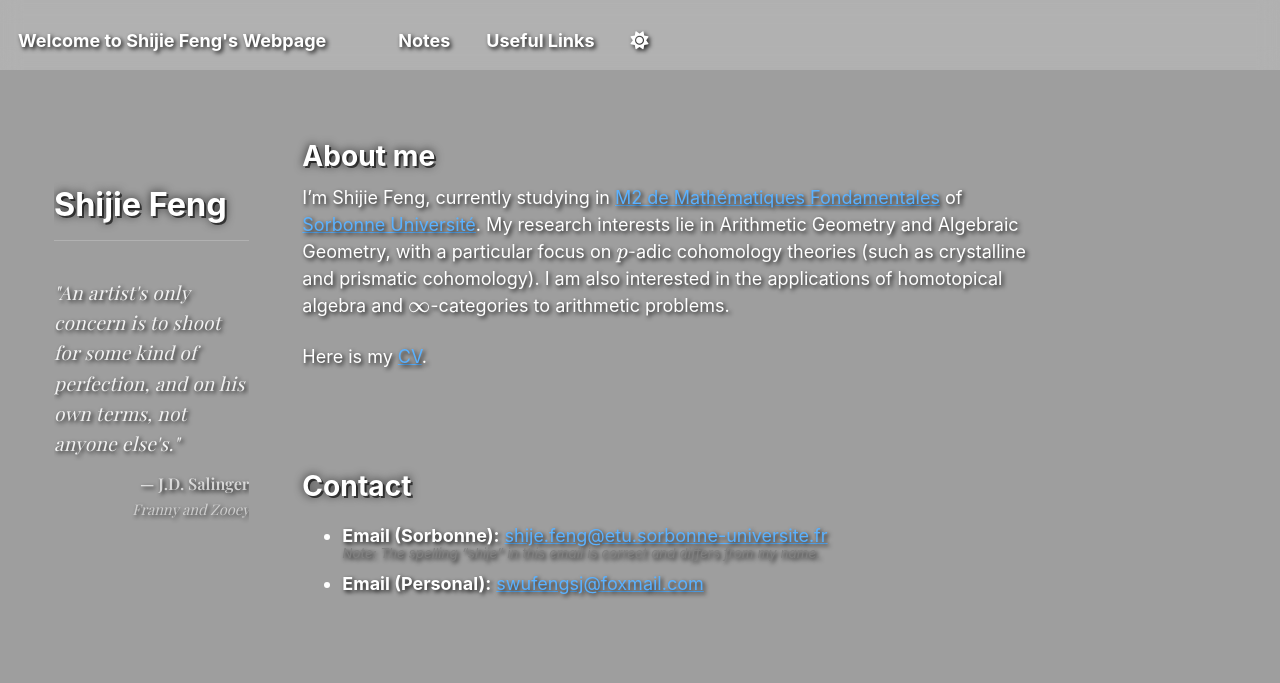
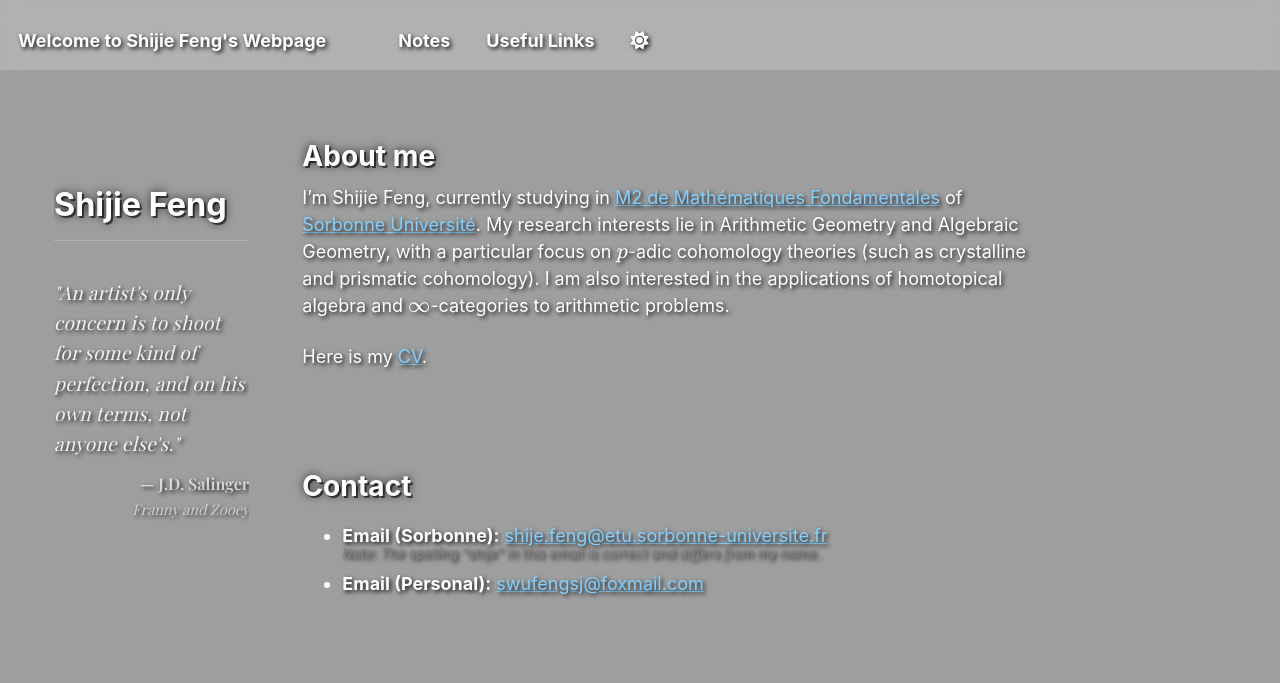
Before and after one commit to SHJFeng/SHJFeng.github.io, a Jekyll site: the page built from _pages/about.md, in a window 1280 px wide. Shown: the top 683 px of the page. Built offline with Jekyll 4.4.1, drawn with Linux system fonts in a browser that asks for light colours; some web fonts are replaced.

Commit message:
改变链接和悬停颜色_custom.scss

```diff
--- a/_sass/_custom.scss
+++ b/_sass/_custom.scss
@@ -1,5 +1,5 @@
 /* ==========================================================================
-   Custom Global Settings (Global 3D Text Shadow)
+   Custom Global Settings (Final Color Tweak)
    ========================================================================== */
 
 /* 1. 根标签 */
@@ -22,8 +22,7 @@ body {
     transition: background-image 0.5s ease-in-out;
 }
 
-/* 🔴 核心修改：全局立体阴影 (无死角覆盖) */
-/* 使用通用选择器，强制给页面上几乎所有文本元素添加阴影 */
+/* 3. 全局立体阴影 (保持不变) */
 body,
 .masthead,
 .sidebar,
@@ -32,43 +31,53 @@ body,
 .author__urls-wrapper,
 h1, h2, h3, h4, h5, h6,
 p, li, a, span, div, small {
-    /* 阴影参数：X偏移2px Y偏移2px 模糊4px 黑色浓度0.9 */
     text-shadow: 2px 2px 4px rgba(0, 0, 0, 0.9) !important;
 }
 
-/* 3. 链接颜色 */
+/* 4. 🔴 链接颜色修改 */
 a {
-    color: #5ab1ff !important;
+    /* 浅蓝色 */
+    color: #82cfff !important;
     text-decoration: none;
 }
+
 a:hover {
-    color: #8ccbff !important;
+    /* 🔴 核心修改：悬停时保持颜色不变，不再变白 */
+    color: #82cfff !important;
+
+    /* 可选：加个下划线来表示选到了，防止颜色一样看不出反应 */
+    text-decoration: underline !important;
 }
 
-/* 4. 夜间模式适配 */
+/* 5. 夜间模式适配 */
 html.dark body,
 body.dark {
     background-image: url('/images/background-dark.jpg') !important;
 
-    /* 夜间模式保持阴影，确保文字在深色背景上“浮”起来 */
     text-shadow: 2px 2px 4px rgba(0, 0, 0, 1.0) !important;
+
+    a {
+        color: #82cfff !important;
+    }
+    a:hover {
+        color: #82cfff !important;
+        text-decoration: underline !important;
+    }
 }
 
-/* 5. 标题额外加强 (可选) */
-/* 让大标题的阴影更重一点，制造浮雕感 */
+/* 6. 标题额外加强 */
 h1, h2, h3, h4, h5, h6, .page__title, .author__name {
     text-shadow: 2px 2px 0px rgba(0,0,0,0.6), 0 0 10px rgba(0,0,0,0.8) !important;
 }
 
-/* 6. 侧边栏作者名字 (恢复为原版设置，无手机端特化) */
+/* 7. 侧边栏作者名字 (保持原样) */
 .author__name {
   font-size: 1.8em !important;
   font-weight: bold;
   margin-bottom: 10px;
-  /* 这里去掉了之前的 @media 手机端放大代码 */
 }
 
-/* 7. 布局修正 */
+/* 8. 布局修正 */
 #main-content-wrapper {
     background-color: rgba(255, 255, 255, 0);
     transition: background-color 0.1s linear;
```
